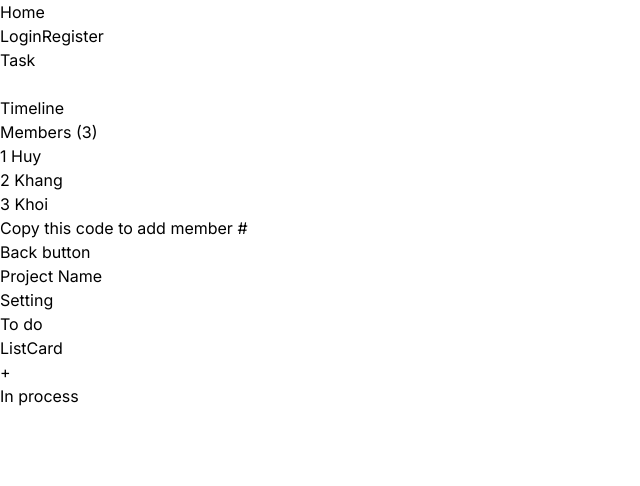
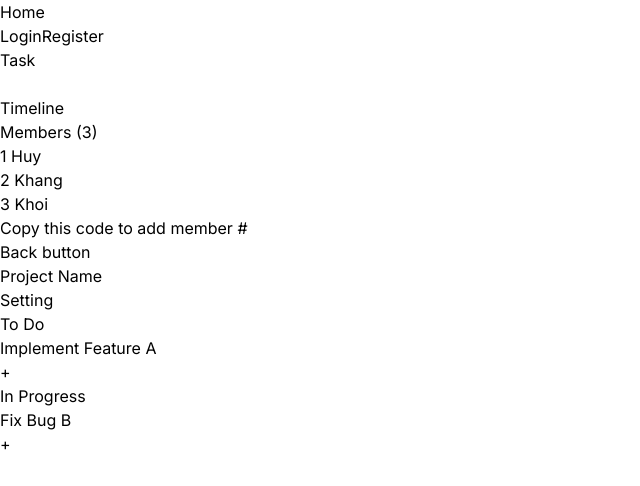
Before and after one commit to tpSpace/task_manager_fe, a Next.js app: page /sample in a window 1280 px wide. Shown: the top 486 px of the page, without its empty margins (0-640 px from the left). Built offline with nearby package versions, Linux system fonts and the light colour scheme.

Commit message:
Hung | Modify | Modify the working stage to add a ticket

```diff
--- a/app/sample/page.tsx
+++ b/app/sample/page.tsx
@@ -2,8 +2,9 @@
 
 import React from 'react';
 
-import CustomButton from '@/components/CustomButton';
+import SingleStage from '@/components/SingleStage';
 import UserCard from '@/components/UserCard';
+import { StageProps } from '@/types';
 // import { ProjectProps } from '@/types';
 
 interface ProjectDetailProps {
@@ -20,6 +21,49 @@ const ProjectDetail = ({ params }: ProjectDetailProps) => {
     { id: 2, userName: 'Khang' },
     { id: 3, userName: 'Khoi' },
   ];
+  const stagesData: StageProps[] = [
+    {
+      id: 'stage1',
+      title: 'To Do',
+      tickets: [
+        {
+          id: 'ticket1',
+          title: 'Implement Feature A',
+          description: 'Lorem ipsum dolor sit amet...',
+          creator: {
+            userName: 'JohnDoe',
+            id: 'user1',
+            avatar: 'url-to-avatar',
+            token: 'user-token',
+          },
+          // ... other TicketProps
+        },
+        // ... other tickets in the "To Do" stage
+      ],
+    },
+    {
+      id: 'stage2',
+      title: 'In Progress',
+      tickets: [
+        {
+          id: 'ticket2',
+          title: 'Fix Bug B',
+          description: 'Lorem ipsum dolor sit amet...',
+          creator: {
+            userName: 'JaneDoe',
+            id: 'user2',
+            avatar: 'url-to-avatar',
+            token: 'user-token',
+          },
+          // ... other TicketProps
+        },
+        // ... other tickets in the "In Progress" stage
+      ],
+    },
+    // ... other stages
+  ];
+
+  // You can add more stages or modify the existing ones according to your application requirements.
 
   return (
     <div className="flex flex-row max-h-screen">
@@ -54,25 +98,9 @@ const ProjectDetail = ({ params }: ProjectDetailProps) => {
           <div>Setting</div>
         </div>
         <div className="relative top-20 left-10 flex flex-row h-screen space-x-20">
-          <div className="w-64 h-4/6 ml-2 rounded-lg border border-black flex justify-between flex-col">
-            <div className="h-12 relative -top-5 flex items-center justify-center border rounded-full bg-black text-white text-3xl">
-              To do
-            </div>
-            <div className="flex flex-col justify-between items-center">
-              ListCard
-            </div>
-            <div className="h-20 p-2 flex items-center justify-center">
-              <CustomButton
-                containerStyles="border-solid w-56 rounded-lg mb-16 h-20 text-6xl flex justify-center bg-gray-100 items-center"
-                title="+"
-              />
-            </div>
-          </div>
-          <div className="w-64 h-4/6 ml-2 rounded-lg border border-black flex justify-between flex-col">
-            <div className="h-12 relative -top-5 flex items-center justify-center border rounded-full bg-black text-white text-3xl">
-              In process
-            </div>
-          </div>
+          {stagesData.map((stage, index) => (
+            <SingleStage key={index} stage={stage} />
+          ))}
         </div>
       </div>
     </div>
--- a/components/SingleStage.tsx
+++ b/components/SingleStage.tsx
@@ -1,20 +1,48 @@
+// SingleStage.tsx
+import React, { useState } from 'react';
+
 import TicketCard from './TicketCard';
+import TicketCreationForm from './TicketCreationForm';
 
+import CustomButton from '@/components/CustomButton';
 import { StageProps } from '@/types';
 
 interface SingleStageProps {
   stage: StageProps;
 }
 
-const SingleStage = ({ stage }: SingleStageProps) => {
+const SingleStage: React.FC<SingleStageProps> = ({ stage }) => {
+  const [isTicketFormOpen, setIsTicketFormOpen] = useState(false);
+
+  const openTicketForm = () => {
+    setIsTicketFormOpen(true);
+  };
+
+  const closeTicketForm = () => {
+    setIsTicketFormOpen(false);
+  };
+
   return (
-    <div>
-      <h1>{stage.title}</h1>
-      <div>
+    <div className="w-64 h-4/6 ml-2 rounded-lg border border-black flex justify-between flex-col">
+      <div className="h-12 relative -top-5 flex items-center justify-center border rounded-full bg-black text-white text-3xl">
+        {stage.title}
+      </div>
+      <div className="flex flex-col justify-between items-center">
         {stage.tickets?.map((ticket, index) => (
           <TicketCard key={index} ticket={ticket} />
         ))}
       </div>
+      <div className="h-20 p-2 flex items-center justify-center">
+        <CustomButton
+          containerStyles="border-solid w-56 rounded-lg mb-16 h-20 text-6xl flex justify-center bg-gray-100 items-center"
+          handleClick={openTicketForm}
+          title="+"
+        />
+      </div>
+      {/* Ticket Creation Form */}
+      {isTicketFormOpen && (
+        <TicketCreationForm onClose={closeTicketForm} stageId={stage.id} />
+      )}
     </div>
   );
 };
--- a/components/SingleTicket.tsx
+++ b/components/SingleTicket.tsx
@@ -1,9 +1,10 @@
-import React, { Fragment } from 'react';
+import React, { Fragment, useState } from 'react';
 
 import { Dialog, Transition } from '@headlessui/react';
 import Image from 'next/image';
 
 import SingleComment from './SingleComment';
+import TicketCreationForm from './TicketCreationForm';
 
 import { TicketProps } from '@/types';
 
@@ -14,10 +15,33 @@ interface SingleTicketProps {
 }
 
 const SingleTicket = ({ isOpen, ticket, closeModal }: SingleTicketProps) => {
+  const [isCreatingTicket, setIsCreatingTicket] = useState(false);
+
+  const openTicketCreationForm = () => {
+    setIsCreatingTicket(true);
+  };
+
+  const closeTicketCreationForm = () => {
+    setIsCreatingTicket(false);
+  };
+
   return (
     <>
       <Transition appear as={Fragment} show={isOpen}>
         <Dialog as="div" className="relative z-10" onClose={closeModal}>
+          {/* Button to open the ticket creation form */}
+          <button
+            className="bg-primary-blue-500 text-white px-4 py-2 rounded-full hover:bg-primary-blue-600"
+            onClick={openTicketCreationForm}
+            type="button"
+          >
+            Create New Ticket
+          </button>
+
+          {/* Ticket creation form */}
+          {isCreatingTicket && (
+            <TicketCreationForm onClose={closeTicketCreationForm} stageId="" />
+          )}
           <Transition.Child
             as={Fragment}
             enter="ease-out duration-300"
--- /dev/null
+++ b/components/TicketCreationForm.tsx
@@ -0,0 +1,74 @@
+// TicketCreationForm.tsx
+import React, { ChangeEvent, useState } from 'react';
+
+interface TicketCreationFormProps {
+  onClose: () => void;
+  stageId: string;
+}
+
+const TicketCreationForm: React.FC<TicketCreationFormProps> = ({
+  onClose,
+  //stageId,
+}) => {
+  const [newTicket, setNewTicket] = useState({
+    title: '',
+    description: '',
+  });
+
+  const handleInputChange = (
+    e: ChangeEvent<HTMLInputElement | HTMLTextAreaElement>,
+  ) => {
+    const { name, value } = e.target;
+    setNewTicket(prevTicket => ({
+      ...prevTicket,
+      [name]: value,
+    }));
+  };
+
+  const handleSubmit = (e: React.FormEvent) => {
+    e.preventDefault();
+    // Your form submission logic here
+    console.log('New Ticket:', newTicket);
+    // Close the form
+    onClose();
+  };
+
+  return (
+    <div className="p-4 bg-white rounded-md shadow-md">
+      <h2 className="text-2xl font-semibold mb-4">Create New Ticket</h2>
+      <form className="space-y-4" onSubmit={handleSubmit}>
+        <div>
+          <label className="block text-sm font-medium text-gray-700">
+            Title:
+          </label>
+          <input
+            className="mt-1 p-2 border rounded-md w-full"
+            name="title"
+            onChange={handleInputChange}
+            type="text"
+            value={newTicket.title}
+          />
+        </div>
+        <div>
+          <label className="block text-sm font-medium text-gray-700">
+            Description:
+          </label>
+          <textarea
+            className="mt-1 p-2 border rounded-md w-full"
+            name="description"
+            onChange={handleInputChange}
+            value={newTicket.description}
+          />
+        </div>
+        <button
+          className="bg-blue-500 text-white px-4 py-2 rounded-md hover:bg-blue-600"
+          type="submit"
+        >
+          Create Ticket
+        </button>
+      </form>
+    </div>
+  );
+};
+
+export default TicketCreationForm;
```
